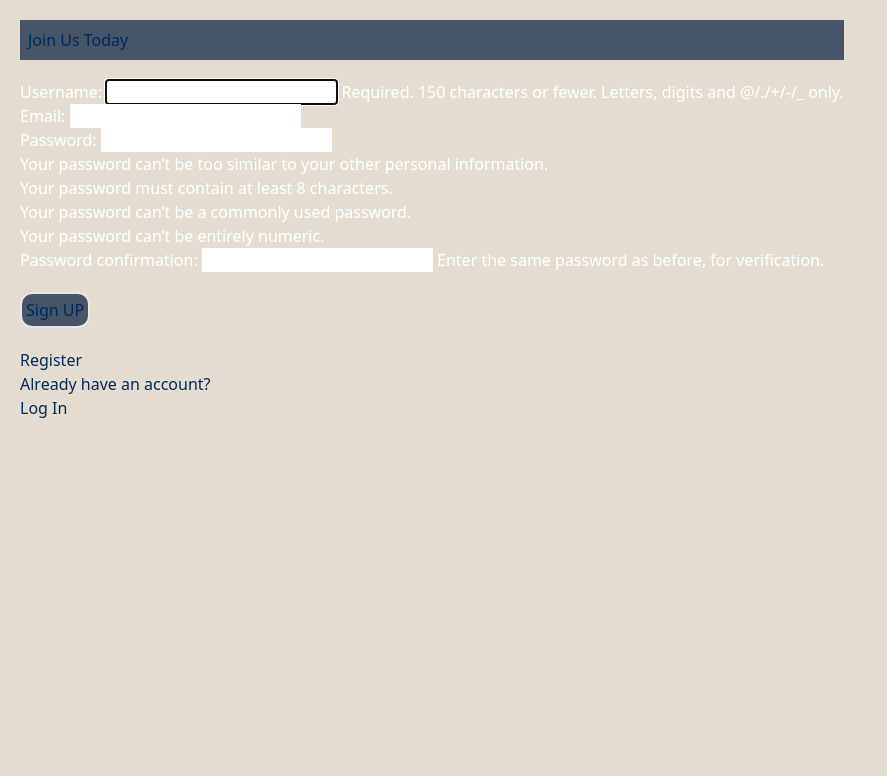
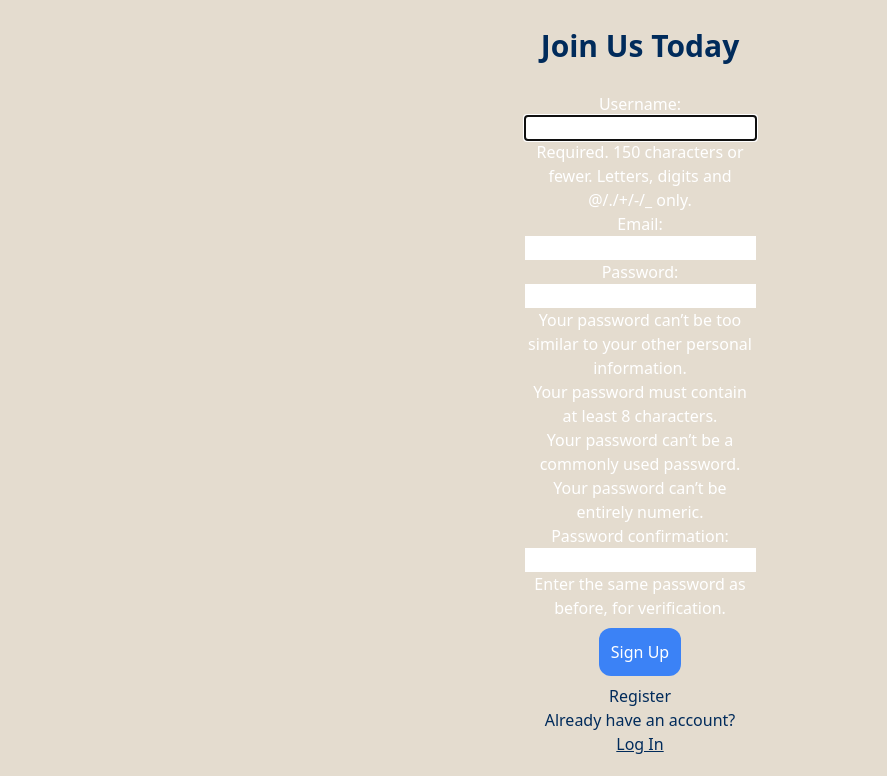
Before and after one commit to manogyaguragai/webdevproject, a Django app: page /user/register/ in a window 1280 px wide. Shown: the part 72-848 px from the top of the page, without its empty margins (0-887 px from the left). Before the commit the page ends 490 px from the top, so only its background shows below. Run offline with Django 4.2, Linux system fonts and the light colour scheme; some libraries are stand-ins or nearby versions.

Commit message:
UI changes

```diff
--- a/blogsite/blog/templates/blog/base.html
+++ b/blogsite/blog/templates/blog/base.html
@@ -2,7 +2,6 @@
 
 <!DOCTYPE html>
 <html lang="en">
-
   <head>
     <meta charset="UTF-8" />
     <meta http-equiv="X-UA-Compatible" content="IE=edge" />
@@ -13,11 +12,15 @@
     <title>Blog</title>
     {%endif%}
     <script src="https://cdn.tailwindcss.com"></script>
-    <link rel="shortcut icon" href="{% static 'favicon.png' %}" type="image/png">
+    <link
+      rel="shortcut icon"
+      href="{% static 'favicon.png' %}"
+      type="image/png"
+    />
   </head>
 
   <body class="bg-[#E4DCCF] text-[#002B5B]">
-    <nav class=" bg-[#F9F5EB] px-5 py-3 flex-nowrap text-[#002B5B]">
+    <nav class="bg-[#F9F5EB] px-5 py-3 flex-nowrap text-[#002B5B]">
       <ul>
         <div class="flex justify-start">
           <li class="px-3">
@@ -33,21 +36,15 @@
         <div class="flex justify-end">
           {% if user.is_authenticated %}
           <li class="px-3">
-                    <a href="{% url 'logout'%}">
-                        Logout
-                    </a>
+            <a href="{% url 'logout'%}"> Logout </a>
           </li>
 
           <li class="px-3">
-                    <a href="{% url 'profile'%}">
-                        Profile
-                    </a>
+            <a href="{% url 'profile'%}"> Profile </a>
           </li>
           {% else %}
           <li class="px-3">
-                    <a href="{% url 'login'%}">
-                        Login
-                    </a>
+            <a href="{% url 'login'%}"> Login </a>
           </li>
           <li class="px-3">
             <a href="{% url 'register'%}"> Register </a>
@@ -58,16 +55,10 @@
     </nav>
     <div class="my-5 flex flex-row flex-wrap-reverse">
       <div class="flex flex-row min-w-[10em] flex-wrap mx-5 justify-center">
-            {% if messages %}
-            {% for message in messages %}
-            <div class="bg-blue-600">
-                {{ message }}
-            </div>
-            {% endfor %}
-            {% endif %}
-            {% block content %} {% endblock %}
+        {% if messages %} {% for message in messages %}
+        <div class="bg-blue-600 max-w-8 max-h-8">{{ message }}</div>
+        {% endfor %} {% endif %} {% block content %} {% endblock %}
       </div>
     </div>
   </body>
-
 </html>
--- a/blogsite/users/templates/users/logout.html
+++ b/blogsite/users/templates/users/logout.html
@@ -1,6 +1,6 @@
 {% extends "blog/base.html" %}
 {% block content %}
-<div class="content-section">
+<div class="content-section max-h-8">
     <h1 class="font-xxl">You have been logged out.</h1>
     <div>
         <a href={% url 'login' %}>Log In Again</a>
--- a/blogsite/users/templates/users/profile.html
+++ b/blogsite/users/templates/users/profile.html
@@ -1,8 +1,8 @@
 {% extends "blog/base.html" %}
 {% block content %}
 
-<div class="w-full">
-    <img src="{{ user.profile.image.url }}" alt="image" class="rounded-full">
+<div class="mx-[50em] w-[50em] content-center align-center justify-center text-center">
+    <img src="{{ user.profile.image.url }}" alt="image" class="rounded-full mx-[7em]">
     Username :
     <h2 class="m-5 p-0 font-extrabold">
         {{ user.username }}
--- a/blogsite/users/templates/users/register.html
+++ b/blogsite/users/templates/users/register.html
@@ -1,11 +1,11 @@
 {% extends "blog/base.html" %}
 {% load tailwind_filters %}
 {% block content %}
-<div class="content-section">
+<div class="mx-[50em] w-[50em] content-center align-center justify-center text-center">
     <form method="POST">
         {% csrf_token %} <!-- This is a security token to prevent cross-site request forgery -->
         <fieldset class="flex flex-col">
-            <legend class="bg-slate-600 hover:bg-slate-700 p-2 my-5 w-full">
+            <legend class="bg-[#E4DCCF] p-2 my-5 w-full text-3xl font-bold">
                 Join Us Today
             </legend>
             <div class="text-white">
@@ -14,15 +14,15 @@
         </fieldset>
         <div>
             <button type="submit"
-                class="border-2 rounded-xl bg-slate-600 hover:bg-slate-700 p-1 my-5 hover:animate-bounce">
-                Sign UP
+                class="px-3 py-3 bg-blue-500 mx-1 my-2 rounded-xl hover:bg-blue-600 text-white">
+                Sign Up
             </button>
         </div>
         <input type="submit" value="Register">
     </form>
     <div>
         Already have an account? <br>
-        <a href={% url 'login' %}>Log In</a>
+        <a href={% url 'login' %}><u>Log In</a>
     </div>
 </div>
 
```
Also changed, not shown: blogsite/blog/templates/blog/about.html (+11 -1 lines), blogsite/users/templates/users/login.html (+4 -4 lines), blogsite/db.sqlite3. Lines whose indentation alone changed are shown as unchanged.
